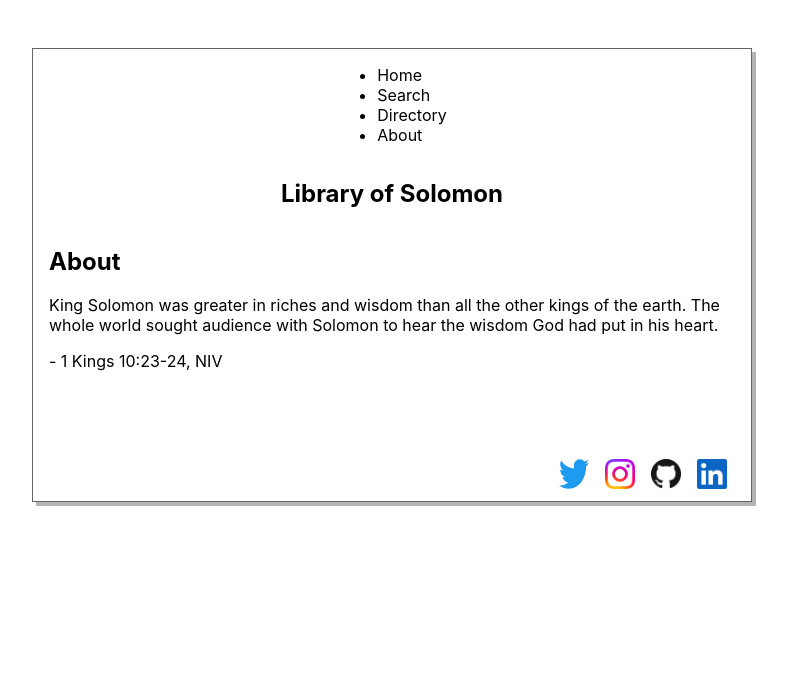
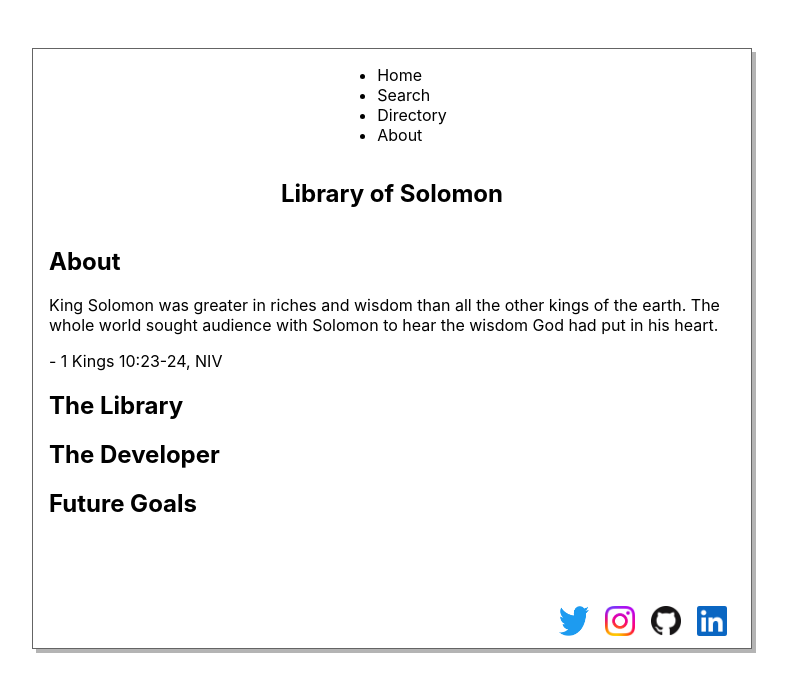
Before and after one commit to LeeGee64/occult-library-sample, a Next.js app: page /about in a window 1280 px wide. Shown: the top 692 px of the page, without its empty margins (248-1035 px from the left). Built offline with nearby package versions, Linux system fonts and the light colour scheme.

Commit message:
added page outline

```diff
--- a/pages/about.js
+++ b/pages/about.js
@@ -22,7 +22,16 @@ export default function About() {
           </span>
         </div>
 
+        <h2>The Library</h2>
+        <p></p>
 
+        <h2>The Developer</h2>
+        <p></p>
+
+        <h2>Future Goals</h2>
+        <p></p>
+        <ul></ul>
+        <p></p>
 
       </article>
 
```
